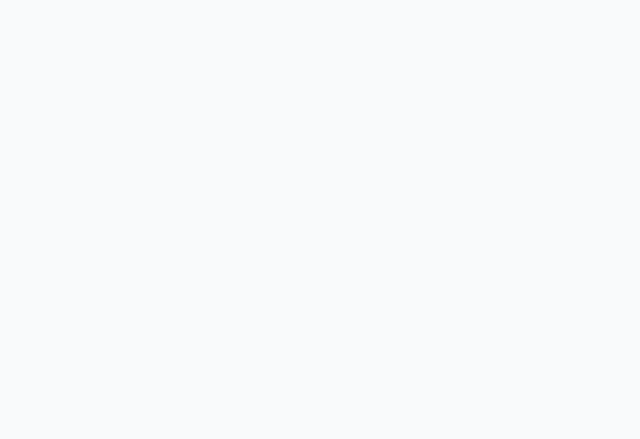
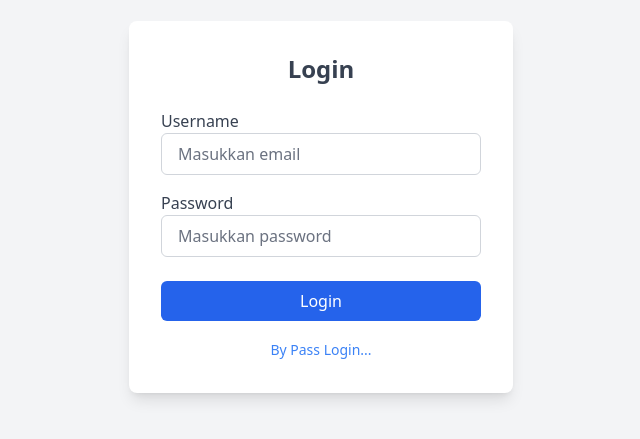
Before and after one commit to yazid29/reparasi-client, a React (Vite) app: page /login in a window 1280 px wide. Shown: the part 193-632 px from the top of the page, without its empty margins (319-959 px from the left). Built offline with nearby package versions, Linux system fonts and the light colour scheme.

Commit message:
feat: add login page, header, and sidebar

```diff
--- a/src/App.jsx
+++ b/src/App.jsx
@@ -4,6 +4,7 @@ import Layout from "./components/Layout";
 import Landing from "./components/Landing";
 import { UsersList } from "./pages/Users/UsersList";
 import { TicketsList } from "./pages/Tickets/TicketsList";
+import Loginpage from "./pages/LoginPage";
 
 export default function App() {
   return (
@@ -20,6 +21,7 @@ export default function App() {
             <Route index element={<TicketsList />} />
           </Route>
         </Route>
+        <Route path="/login" element={<Loginpage />}></Route>
       </Route>
     </Routes>
   );
--- a/src/components/Header.jsx
+++ b/src/components/Header.jsx
@@ -3,8 +3,8 @@ const Header = () => {
     const location = useLocation();
     const isLandingPage = location.pathname === '/';
     return (
-        <header className="bg-gray-800 text-white py-4">
-            <div className="max-w-7xl mx-auto px-6 flex justify-between items-center">
+        <header className="bg-gray-900 text-white py-4">
+            <div className="max-w-full mx-auto px-6 flex justify-between items-center">
                 <div>
                     <h1 className="text-3xl font-bold">Toko Reparasi APL</h1>
                     <p>Ahli Reparasi Perangkat Elektronik dan Aplikasi</p>
@@ -14,15 +14,15 @@ const Header = () => {
                         <ul className="flex space-x-6">
                             <li><a href="#services" className="hover:underline">Layanan</a></li>
                             <li><a href="#about" className="hover:underline">Tentang Kami</a></li>
-                            <li><a href="app/users" className="bg-blue-500 text-white py-2 px-6 rounded-lg text-lg hover:bg-blue-600">Login</a></li>
+                            <li><a href="login" className="bg-blue-500 text-white py-2 px-6 rounded-lg text-lg hover:bg-blue-600">Login</a></li>
                         </ul>
                     </nav>
                 )}
                 {!isLandingPage && (
                     <nav>
                         <ul className="flex space-x-6">
-                            <li><a href="/app/users" className="hover:underline">User</a></li>
-                            <li><a href="/app/tickets" className="hover:underline">Ticket</a></li>
+                            {/* <li><a href="/app/users" className="hover:underline">User</a></li>
+                            <li><a href="/app/tickets" className="hover:underline">Ticket</a></li> */}
                             <li><a href="/" className="bg-red-500 text-white py-2 px-6 rounded-lg text-lg font-semibold hover:bg-red-900">Logout</a></li>
                         </ul>
                     </nav>
--- /dev/null
+++ b/src/components/Sidebar.jsx
@@ -0,0 +1,17 @@
+const Sidebar = () => {
+    return (
+        <div className="w-64 h-screen bg-gray-800 text-white">
+            <nav className="mt-6">
+                <ul>
+                    <li>
+                        <a href="/app/users" className="block px-6 py-5 text-bold text-lg hover:bg-gray-700">User</a>
+                    </li>
+                    <li>
+                        <a href="/app/tickets" className="block px-6 py-5 text-bold text-lg hover:bg-gray-700">Ticket</a>
+                    </li>
+                </ul>
+            </nav>
+        </div>
+    )
+}
+export default Sidebar;
--- /dev/null
+++ b/src/pages/LoginPage.jsx
@@ -0,0 +1,31 @@
+
+export const Loginpage = () => {
+    return (
+        <div className="bg-gray-100 flex items-center justify-center h-screen">
+            <div className="bg-white p-8 rounded-lg shadow-lg w-96">
+                <h2 className="text-2xl font-semibold text-center text-gray-700 mb-6">Login</h2>
+
+                <form action="#" method="POST">
+                    <div className="mb-4">
+                        <label htmlFor="username" className="block text-gray-700">Username</label>
+                        <input type="username" id="username" name="username" className="w-full px-4 py-2 border border-gray-300 rounded-md focus:outline-none focus:ring-2 focus:ring-blue-500 focus:border-transparent" placeholder="Masukkan email" required />
+                    </div>
+                    <div className="mb-6">
+                        <label htmlFor="password" className="block text-gray-700">Password</label>
+                        <input type="password" id="password" name="password" className="w-full px-4 py-2 border border-gray-300 rounded-md focus:outline-none focus:ring-2 focus:ring-blue-500 focus:border-transparent" placeholder="Masukkan password" required />
+                    </div>
+
+                    <div>
+                        <button type="submit" className="w-full bg-blue-600 text-white py-2 rounded-md hover:bg-blue-700 focus:outline-none focus:ring-2 focus:ring-blue-500 focus:ring-offset-2">Login</button>
+                    </div>
+                </form>
+
+                <div className="mt-4 text-center">
+                    <a href="app/users" className="text-blue-500 text-sm hover:underline">By Pass Login... </a>
+                </div>
+            </div>
+        </div>
+    )
+}
+
+export default Loginpage;
--- a/src/pages/Tickets/TicketsList.jsx
+++ b/src/pages/Tickets/TicketsList.jsx
@@ -1,13 +1,20 @@
 import { Filter, Search } from "lucide-react";
 import Header from "../../components/Header";
-
+import Sidebar from "@/components/Sidebar";
 export const TicketsList = () => {
   let list;
 
   list = (
     <div>
       <Header />
-      <div className="max-w-7xl mx-auto px-6 py-6">
+      <div className="flex">
+        <Sidebar />
+        <div className="flex-1 p-11">
+          {/* <h2 className="text-3xl font-semibold">Welcome to the Dashboard</h2>
+            <p className="mt-4 text-lg">This is an example of a page with a sidebar.</p>
+          </div>
+          <div className="max-w-7xl mx-auto px-6 py-6"> */}
+          <div className="overflow-hidden rounded-lg shadow-sm">
             <div className="mb-8 sm:flex sm:items-center sm:justify-between">
               <div>
                 <h1 className="text-2xl font-bold text-gray-900">Tickets</h1>
@@ -48,6 +55,8 @@ export const TicketsList = () => {
             </div>
           </div>
         </div>
+      </div>
+    </div>
   );
 
   return list;
--- a/src/pages/Users/User.jsx
+++ b/src/pages/Users/User.jsx
@@ -69,6 +69,7 @@ const User = ({ userId, buttonRef, onStatusChange }) => {
       </td>
       <td className="px-6 py-4 text-sm text-gray-500 whitespace-nowrap">
         {/* Edit User Drawer */}
+
       </td>
     </tr>
   );
--- a/src/pages/Users/UsersList.jsx
+++ b/src/pages/Users/UsersList.jsx
@@ -1,4 +1,5 @@
 /* eslint-disable no-unused-vars */
+import Sidebar from "@/components/Sidebar";
 import { useGetAllUsersQuery } from "../../api/usersApiSlice";
 import Header from "../../components/Header";
 import { CreateUserDrawer } from "./CreateUserDrawer";
@@ -31,17 +32,22 @@ export const UsersList = () => {
     list = (
       <div>
         <Header />
-        <div className="max-w-7xl mx-auto px-6 py-6">
+        <div className="flex">
+          <Sidebar />
+          <div className="flex-1 p-11">
+            {/* <h2 className="text-3xl font-semibold">Welcome to the Dashboard</h2>
+            <p className="mt-4 text-lg">This is an example of a page with a sidebar.</p>
+          </div>
+          <div className="max-w-7xl mx-auto px-6 py-6"> */}
+            <div className="overflow-hidden rounded-lg shadow-sm">
               <div className="mb-8 sm:flex sm:items-center sm:justify-between">
                 <div>
                   <h1 className="text-2xl font-bold text-gray-900">Daftar Users</h1>
                   <p>Mengelola akses dan data karyawan</p>
                 </div>
                 {/* Sebuah Drawer create User */}
-            <CreateUserDrawer/>
+                <CreateUserDrawer />
               </div>
-
-          <div className="overflow-hidden bg-white rounded-lg shadow-sm">
               <table className="min-w-full divide-y divide-gray-200">
                 <thead className="bg-gray-50">
                   <tr>
@@ -66,6 +72,7 @@ export const UsersList = () => {
             </div>
           </div>
         </div>
+      </div>
     );
   }
 
```
Lines whose indentation alone changed are shown as unchanged.
